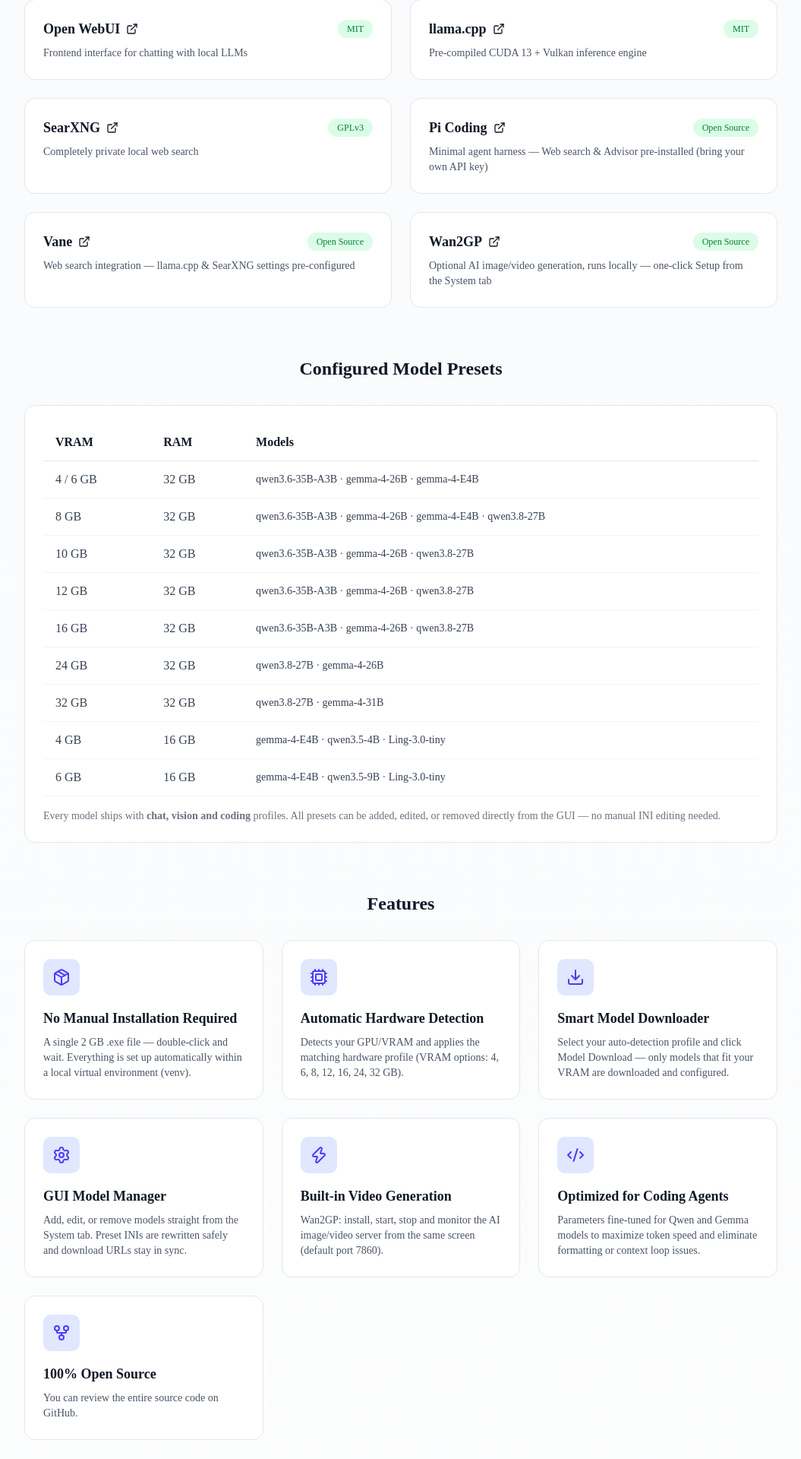
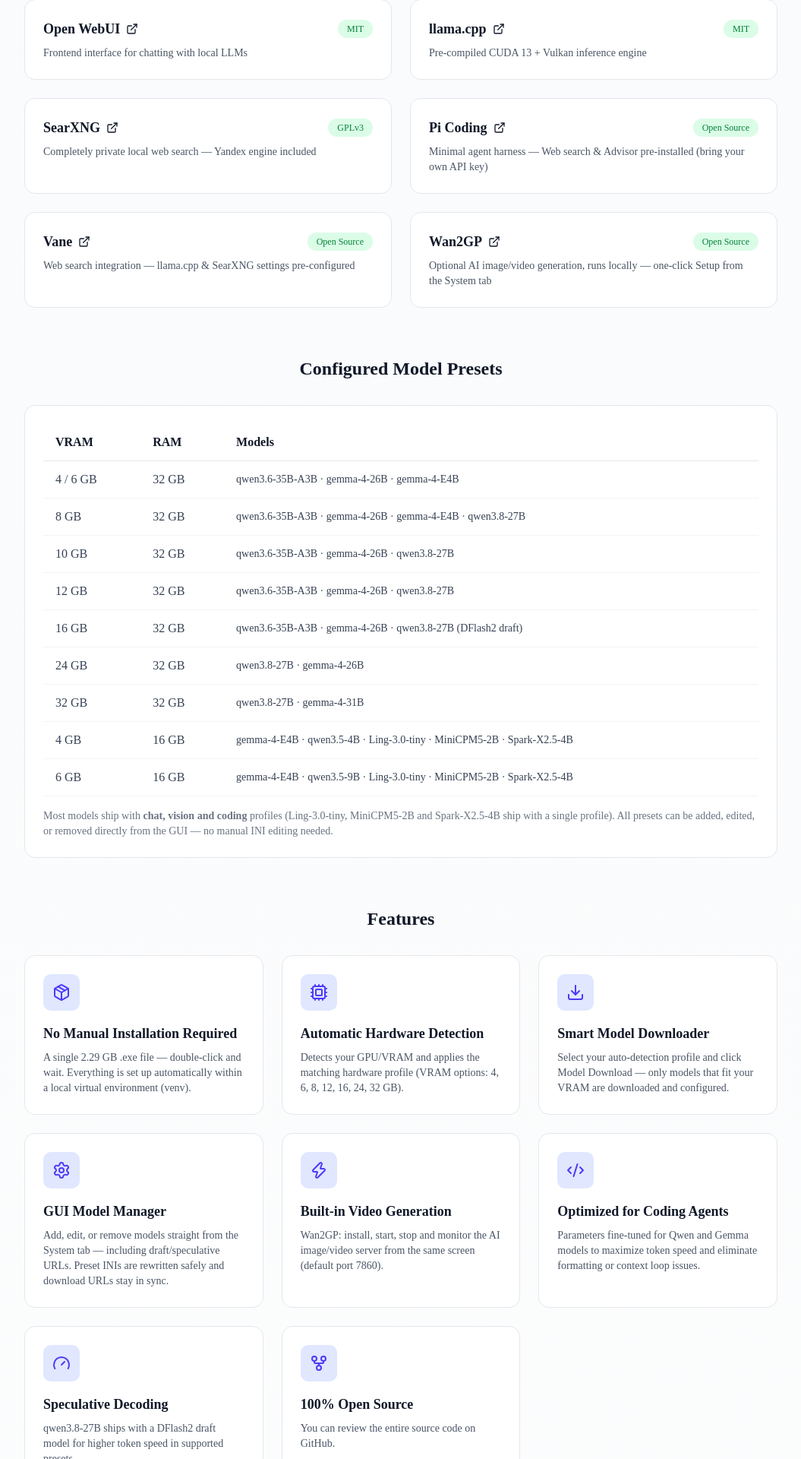
Before and after one commit to nafiozdemir231-prog/local-ai-hub, a Next.js app: page /llm-runner-aio in a window 1280 px wide. Shown: the part 917-2837 px from the top of the page at 76% size, without its empty margins (112-1167 px from the left). Built offline with nearby package versions, Linux system fonts and the light colour scheme; no server answers; the database is empty.

Commit message:
feat: AIO page refresh - new preset models, speculative decoding feature, size consistency

```diff
--- a/src/app/llm-runner-aio/page.tsx
+++ b/src/app/llm-runner-aio/page.tsx
@@ -1,6 +1,6 @@
 "use client";
 
-import { Download, Package, Zap, Settings, Cpu, GitFork, ExternalLink, Code2, MessageSquare, Send, User } from "lucide-react";
+import { Download, Package, Zap, Settings, Cpu, GitFork, ExternalLink, Code2, MessageSquare, Send, User, Gauge } from "lucide-react";
 import { useState, useEffect } from "react";
 
 export default function LLMRunnerAIO() {
@@ -12,19 +12,20 @@
   const pythonDownload = "https://www.python.org/ftp/python/3.11.9/python-3.11.9-amd64.exe";
 
   const features = [
-    { icon: Package, title: "No Manual Installation Required", desc: "A single 2 GB .exe file — double-click and wait. Everything is set up automatically within a local virtual environment (venv)." },
+    { icon: Package, title: "No Manual Installation Required", desc: "A single 2.29 GB .exe file — double-click and wait. Everything is set up automatically within a local virtual environment (venv)." },
     { icon: Cpu, title: "Automatic Hardware Detection", desc: "Detects your GPU/VRAM and applies the matching hardware profile (VRAM options: 4, 6, 8, 12, 16, 24, 32 GB)." },
     { icon: Download, title: "Smart Model Downloader", desc: "Select your auto-detection profile and click Model Download — only models that fit your VRAM are downloaded and configured." },
-    { icon: Settings, title: "GUI Model Manager", desc: "Add, edit, or remove models straight from the System tab. Preset INIs are rewritten safely and download URLs stay in sync." },
+    { icon: Settings, title: "GUI Model Manager", desc: "Add, edit, or remove models straight from the System tab — including draft/speculative URLs. Preset INIs are rewritten safely and download URLs stay in sync." },
     { icon: Zap, title: "Built-in Video Generation", desc: "Wan2GP: install, start, stop and monitor the AI image/video server from the same screen (default port 7860)." },
     { icon: Code2, title: "Optimized for Coding Agents", desc: "Parameters fine-tuned for Qwen and Gemma models to maximize token speed and eliminate formatting or context loop issues." },
+    { icon: Gauge, title: "Speculative Decoding", desc: "qwen3.8-27B ships with a DFlash2 draft model for higher token speed in supported presets." },
     { icon: GitFork, title: "100% Open Source", desc: "You can review the entire source code on GitHub." },
   ];
 
   const components = [
     { name: "Open WebUI", desc: "Frontend interface for chatting with local LLMs", license: "MIT", link: "https://github.com/open-webui/open-webui" },
     { name: "llama.cpp", desc: "Pre-compiled CUDA 13 + Vulkan inference engine", license: "MIT", link: "https://github.com/ggml-org/llama.cpp" },
-    { name: "SearXNG", desc: "Completely private local web search", license: "GPLv3", link: "https://github.com/searxng/searxng" },
+    { name: "SearXNG", desc: "Completely private local web search — Yandex engine included", license: "GPLv3", link: "https://github.com/searxng/searxng" },
     { name: "Pi Coding", desc: "Minimal agent harness — Web search & Advisor pre-installed (bring your own API key)", license: "Open Source", link: "https://github.com/earendil-works/pi" },
     { name: "Vane", desc: "Web search integration — llama.cpp & SearXNG settings pre-configured", license: "Open Source", link: "https://github.com/ItzCrazyKns/Vane" },
     { name: "Wan2GP", desc: "Optional AI image/video generation, runs locally — one-click Setup from the System tab", license: "Open Source", link: "https://github.com/deepbeepmeep/Wan2GP" },
@@ -35,11 +36,11 @@
     { vram: "8 GB", ram: "32 GB", models: "qwen3.6-35B-A3B · gemma-4-26B · gemma-4-E4B · qwen3.8-27B" },
     { vram: "10 GB", ram: "32 GB", models: "qwen3.6-35B-A3B · gemma-4-26B · qwen3.8-27B" },
     { vram: "12 GB", ram: "32 GB", models: "qwen3.6-35B-A3B · gemma-4-26B · qwen3.8-27B" },
-    { vram: "16 GB", ram: "32 GB", models: "qwen3.6-35B-A3B · gemma-4-26B · qwen3.8-27B" },
+    { vram: "16 GB", ram: "32 GB", models: "qwen3.6-35B-A3B · gemma-4-26B · qwen3.8-27B (DFlash2 draft)" },
     { vram: "24 GB", ram: "32 GB", models: "qwen3.8-27B · gemma-4-26B" },
     { vram: "32 GB", ram: "32 GB", models: "qwen3.8-27B · gemma-4-31B" },
-    { vram: "4 GB", ram: "16 GB", models: "gemma-4-E4B · qwen3.5-4B · Ling-3.0-tiny" },
-    { vram: "6 GB", ram: "16 GB", models: "gemma-4-E4B · qwen3.5-9B · Ling-3.0-tiny" },
+    { vram: "4 GB", ram: "16 GB", models: "gemma-4-E4B · qwen3.5-4B · Ling-3.0-tiny · MiniCPM5-2B · Spark-X2.5-4B" },
+    { vram: "6 GB", ram: "16 GB", models: "gemma-4-E4B · qwen3.5-9B · Ling-3.0-tiny · MiniCPM5-2B · Spark-X2.5-4B" },
   ];
 
   const steps = [
@@ -204,7 +205,7 @@
               </table>
             </div>
             <p className="mt-4 text-sm text-gray-500 dark:text-gray-400">
-              Every model ships with <strong>chat, vision and coding</strong> profiles. All presets can be added, edited, or removed directly from the GUI — no manual INI editing needed.
+              Most models ship with <strong>chat, vision and coding</strong> profiles (Ling-3.0-tiny, MiniCPM5-2B and Spark-X2.5-4B ship with a single profile). All presets can be added, edited, or removed directly from the GUI — no manual INI editing needed.
             </p>
           </div>
         </section>
```
